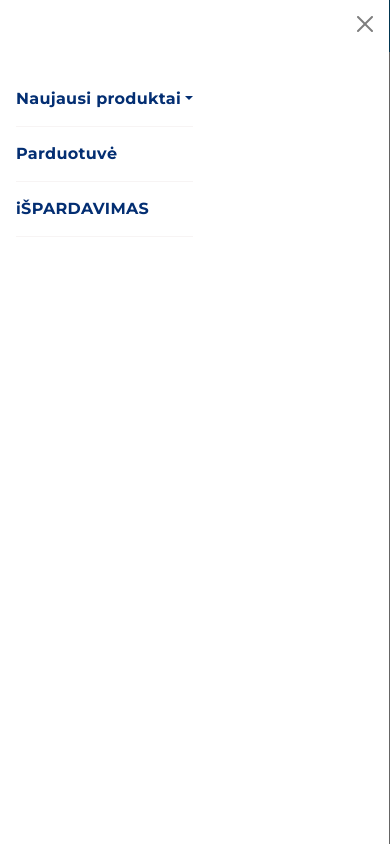
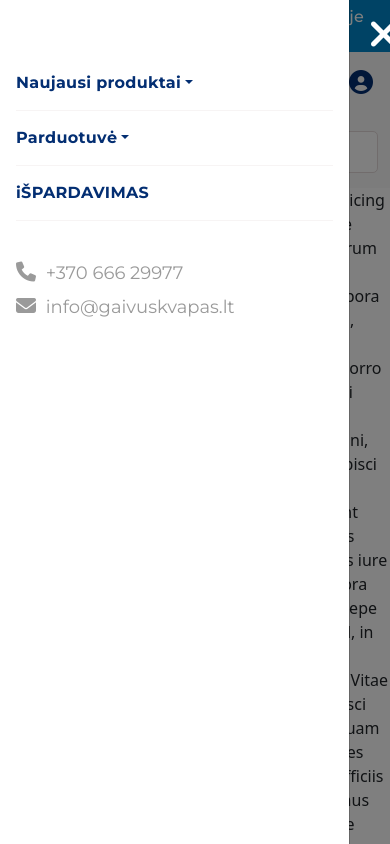
Before and after one commit to pro-masud/gaivuskvapas-header, a plain HTML site: page index.html in a window 390 px wide. Both pictures are taken after a click on the button "Toggle navigation". Shown: the top 844 px of the page. Drawn offline with Linux system fonts and the light colour scheme.

Commit message:
complete figma to html this project

```diff
--- a/css/responsive.css
+++ b/css/responsive.css
@@ -118,15 +118,29 @@
     .gv-header-bottom .gb-header-wrap nav .navbar-nav li > a {
         font-size: 10px;
     }
+    .menu-menu{
+        width: 100%;
+    }
+    .main-menu-offcanvas .offcanvas-header button{
+        position: absolute;
+        top: 14px;
+        right: -50px;
+    }
 }
 @media screen and (max-width: 530px) {
     .gv-header-bottom .gv-hb-right .gv-search form input::placeholder{
         font-size: 12px;
     }
+    .offcanvas-start{
+        width: 350px;
+    }
 }
 @media screen and (max-width: 375px) {
     .gv-header-bottom .gv-hb-right .gv-search form input::placeholder{
         font-size: 10px;
+    }
+    .offcanvas-start {
+        width: 300px;
     }
 }
 @media screen and (max-width: 320px) {
@@ -134,4 +148,7 @@
         font-size: 12px;
         line-height: 18px;
     }
+    .offcanvas-start {
+        width: 260px;
+    }
 }
--- a/index.html
+++ b/index.html
@@ -155,7 +155,7 @@
     <!-- Header Offcanvas Start -->
     <div class="offcanvas offcanvas-start main-menu-offcanvas" tabindex="-1" id="offcanvasExample" aria-labelledby="offcanvasExampleLabel">
         <div class="offcanvas-header">
-            <button type="button" class="btn-close text-reset ms-auto" data-bs-dismiss="offcanvas" aria-label="Close"></button>
+            <button type="button" class="text-reset ms-auto" data-bs-dismiss="offcanvas" aria-label="Close"><i class="fa-solid fa-xmark"></i></button>
         </div>
         <div class="offcanvas-body">
             <nav class="navbar navbar-expand-lg">
@@ -207,8 +207,8 @@
                                 </ul>
                             </div>
                         </li>
-                        <li>
-                            <a href="#">Parduotuvė</a>
+                        <li class="dropdown">
+                            <a class="dropdown-toggle" href="#" role="button" data-bs-toggle="dropdown" aria-expanded="false" href="#">Parduotuvė</a>
                             <div class="dropdown-menu">
                                 <ul>
                                     <li><a class="dropdown-item" href="#">Visos prekės</a></li>
@@ -257,7 +257,10 @@
                     </ul>
                 </div>
             </nav>
-
+            <div class="gv-info">
+                <a href="tel:+370 666 29977"><i class="fa-solid fa-phone"></i> +370 666 29977</a>
+                <a href="mailto: name@email.com"><i class="fa-solid fa-envelope"></i> info@gaivuskvapas.lt</a>
+            </div>
         </div>
     </div>
      <!-- Header Offcanvas End -->
--- a/style.css
+++ b/style.css
@@ -160,6 +160,9 @@ header .gv-header-warp  .gv-mobile-card-info a i{
     align-items: center;
     justify-content: space-between;
 }
+.gv-header-bottom .gb-header-wrap .navbar .navbar-toggler .btn:focus{
+    box-shadow: none;
+}
 .gv-header-bottom .gb-header-wrap nav .navbar-toggler::focus{
     outline: none;
     box-shadow: none;
@@ -312,3 +315,7 @@ header .gv-header-warp  .gv-mobile-card-info a i{
     font-size: 20px;
     color: rgba(154, 154, 154, 1)
 }
+.main-menu-offcanvas .offcanvas-header button i{
+    font-size: 40px;
+    color: #fff;
+}
```
